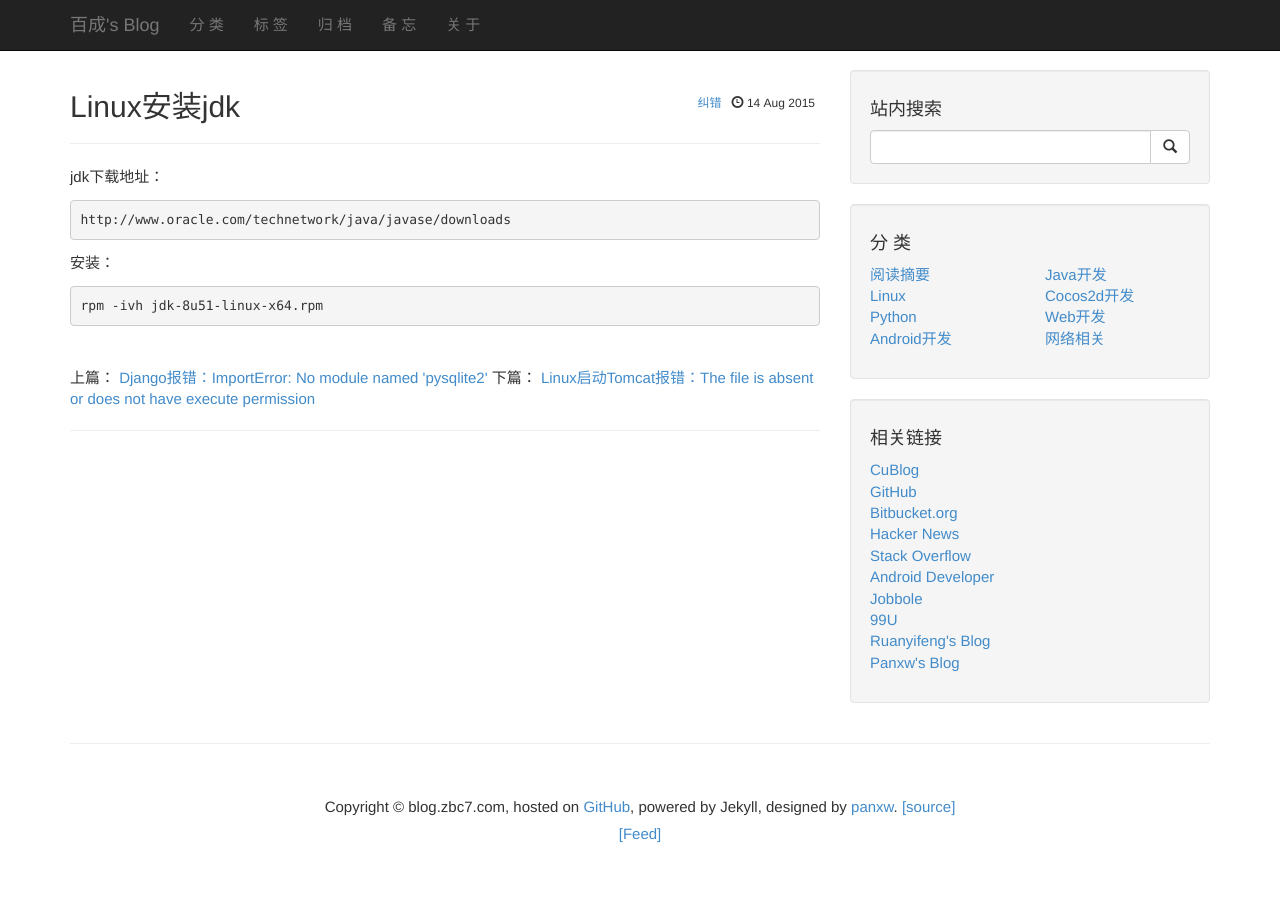
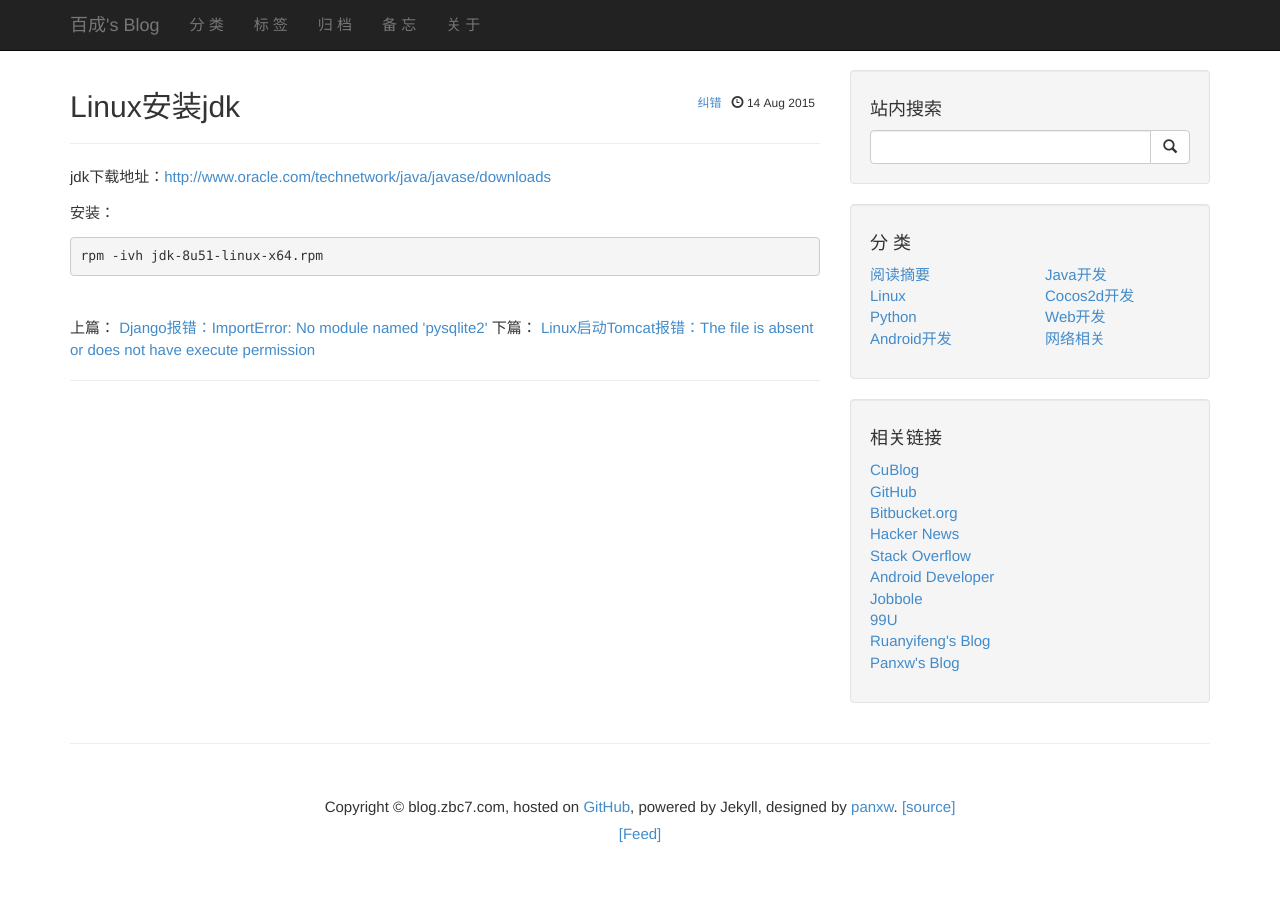
Before and after one commit to zbc0512/zbc0512.github.io, a Jekyll site: the page built from _posts/2015-08-14-linux-jdk-install.md, in a window 1280 px wide. Built offline with Jekyll 4.4.1, drawn with Linux system fonts in a browser that asks for light colours; Markdown is read by kramdown in place of the engine named in the settings; comment, search, counter and statistics services are not loaded.

```diff
--- a/_posts/2015-08-14-linux-jdk-install.md
+++ b/_posts/2015-08-14-linux-jdk-install.md
@@ -5,9 +5,7 @@ title: "Linux安装jdk"
 tags: ["Linux", "Java"]
 ---
 
-jdk下载地址：
-
-    http://www.oracle.com/technetwork/java/javase/downloads
+jdk下载地址：<http://www.oracle.com/technetwork/java/javase/downloads>
 
 安装：
 
```
